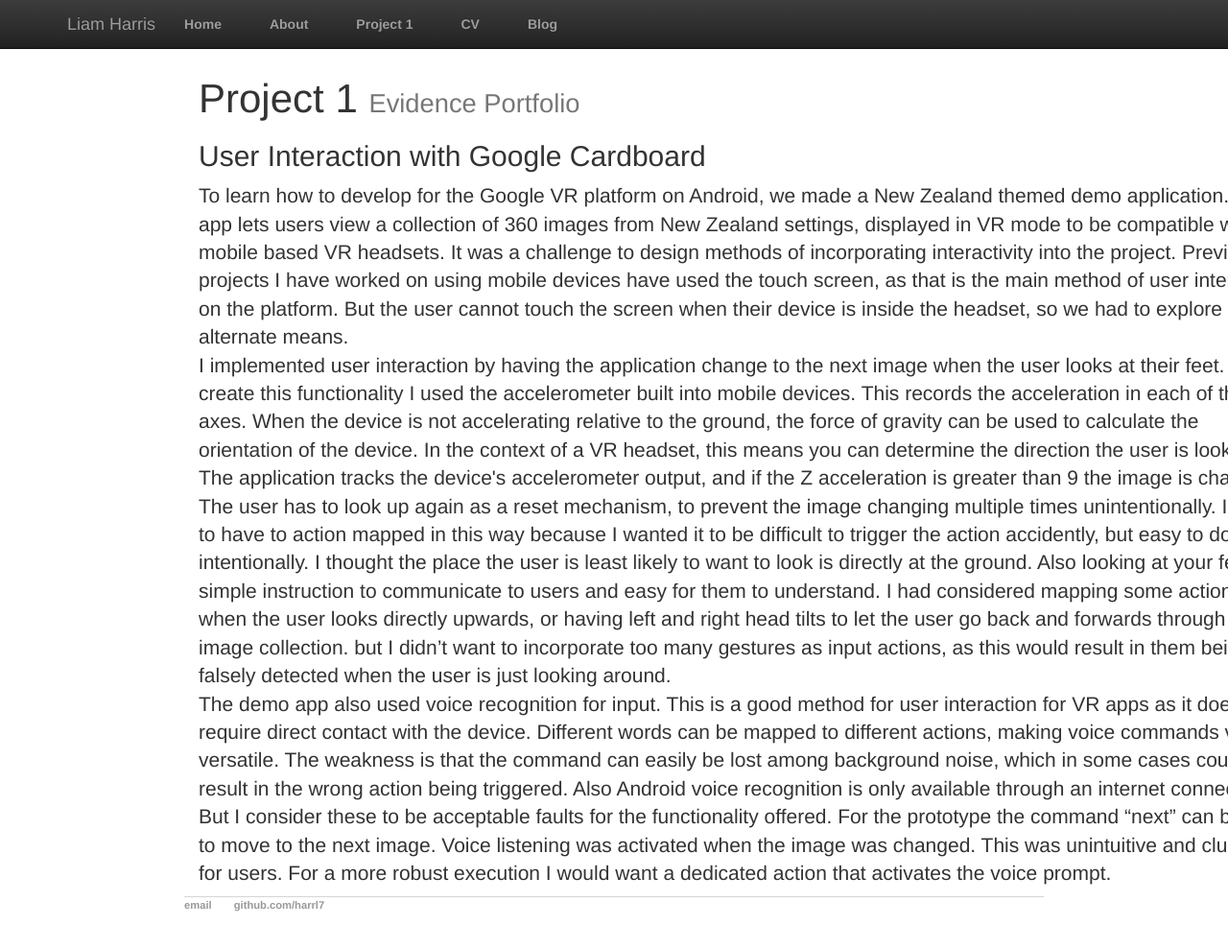
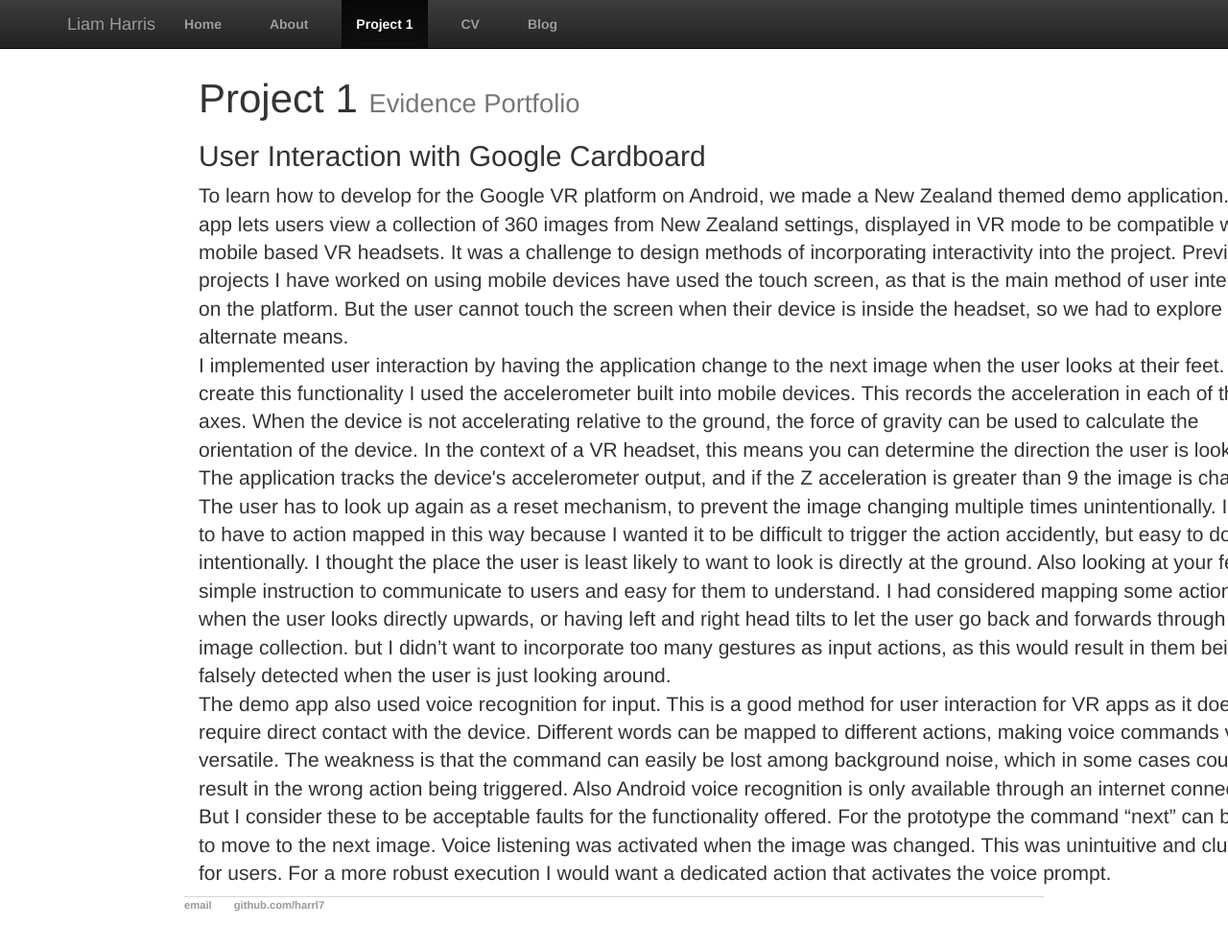
Before and after one commit to harrl7/harrl7.github.io, a Jekyll site: the page built from project1/index.html, in a window 1280 px wide and 1011 px high. Shown: the top 989 px of the window at 96% size. Built offline with Jekyll 4.4.1, drawn with Linux system fonts in a browser that asks for light colours.

Commit message:
Update default.html

```diff
--- a/_layouts/default.html
+++ b/_layouts/default.html
@@ -36,7 +36,7 @@
 						<ul class="nav navbar-nav">
 							<li class={% if page.url == "/" %}"active"{% endif %}><a href="/">Home</a></li>
 							<li class={% if page.url == "/about/" %}"active"{% endif %}><a href="/about">About</a></li>
-							<li class={% if page.url == "/project1" %}"active"{% endif %}><a href="/project1">Project 1</a></li>
+							<li class={% if page.url == "/project1/" %}"active"{% endif %}><a href="/project1">Project 1</a></li>
 							<li class={% if page.url == "/cv/" %}"active"{% endif %}><a href="/cv">CV</a></li>
 							<li class={% if page.url == "/blog/" %}"active"{% endif %}><a href="/blog">Blog</a></li>
 						</ul>
```
